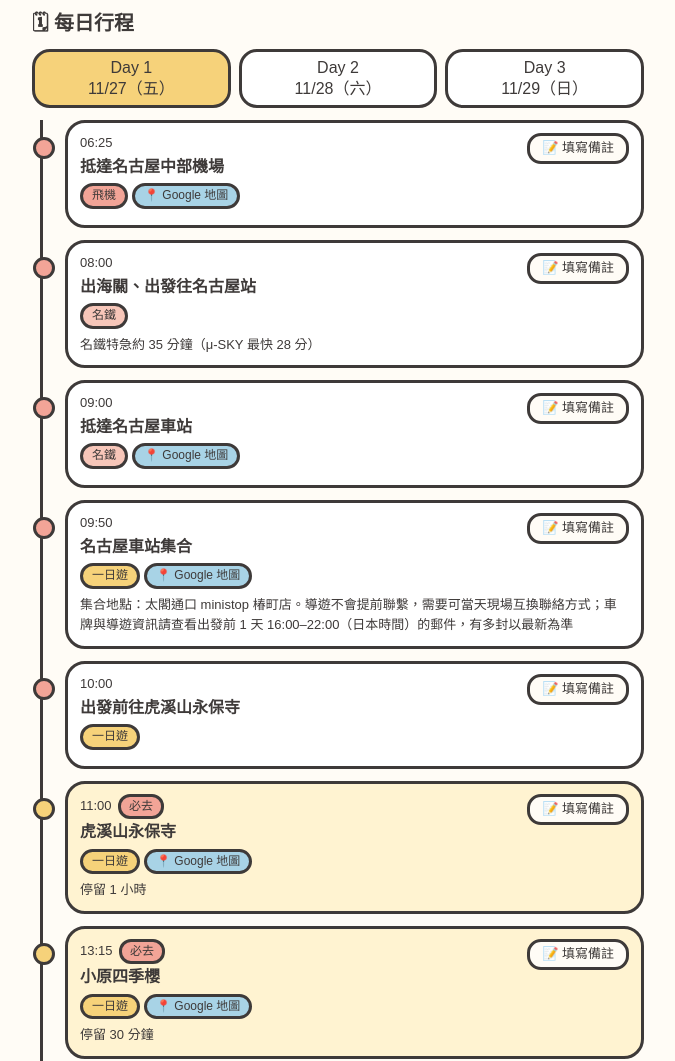
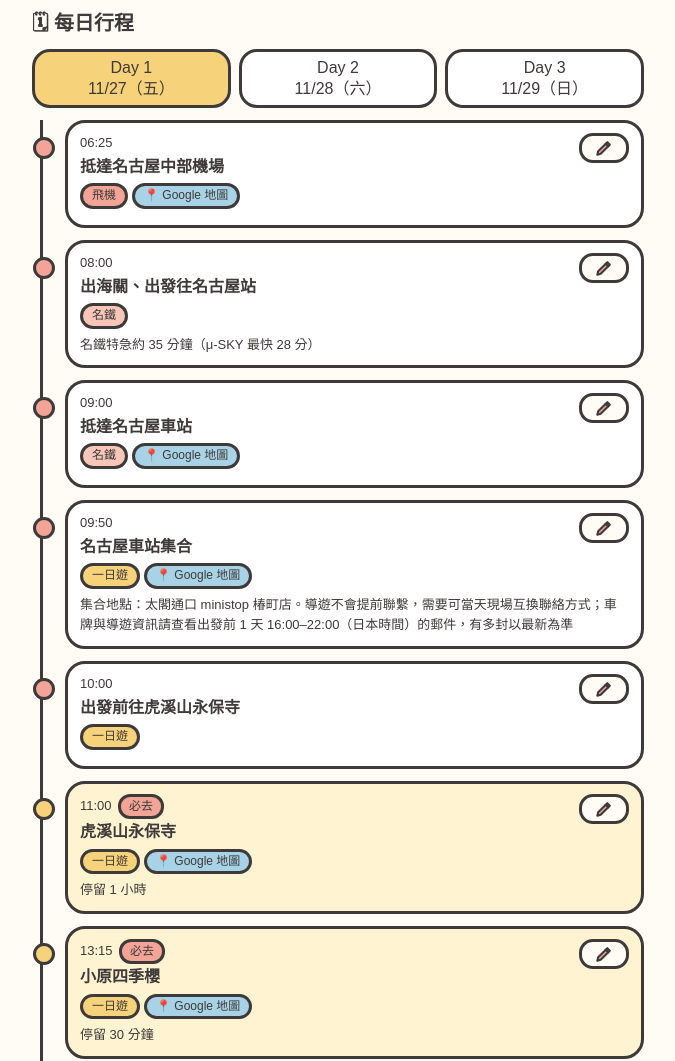
Before and after one commit to aa0065789-create/-, a plain HTML site: page index.html in a window 1280 px wide. Shown: the part 1040-2101 px from the top of the page, without its empty margins (302-977 px from the left). Drawn offline with Linux system fonts and the light colour scheme; a web font is replaced by a local one.

Commit message:
Update index.html

```diff
--- a/index.html
+++ b/index.html
@@ -1,6 +1,6 @@
 <!DOCTYPE html>
 <html lang="zh-Hant"><head><meta charset="utf-8">
-<meta name="viewport" content="width=device-width, initial-scale=1, viewport-fit=cover">
+<meta name="viewport" content="width=device-width, initial-scale=1, maximum-scale=1, viewport-fit=cover">
 <title>名古屋快閃 2026.11</title>
 <link rel="preconnect" href="https://fonts.googleapis.com"><link rel="preconnect" href="https://fonts.gstatic.com" crossorigin>
 <link href="https://fonts.googleapis.com/css2?family=Huninn&display=swap" rel="stylesheet">
@@ -22,7 +22,7 @@ section{margin-bottom:28px}h2{font-size:20px;margin:0 0 10px}
 .tabs{display:flex;gap:8px;margin-bottom:12px}.tabs button{flex:1;font:inherit;color:var(--ink);background:#fff;border:3px solid var(--ink);border-radius:18px;padding:6px 2px;cursor:pointer;line-height:1.3}
 .tabs button.on{background:var(--ye);animation:bounce .5s}
 .tl{position:relative;padding-left:22px;border-left:3px solid var(--ink);margin-left:8px}.tl.pop .it{animation:pop .5s both}
-.it{position:relative;margin-bottom:12px;background:#fff;border:3px solid var(--ink);border-radius:20px;padding:10px 12px;animation-delay:calc(var(--i)*40ms)}
+.it{overflow-wrap:anywhere;position:relative;margin-bottom:12px;background:#fff;border:3px solid var(--ink);border-radius:20px;padding:10px 12px;animation-delay:calc(var(--i)*40ms)}
 .it::before{content:"";position:absolute;left:-35px;top:14px;width:16px;height:16px;border-radius:50%;background:var(--co);border:3px solid var(--ink)}
 .it.must{background:#FFF3D1}.it.must::before{background:var(--ye)}
 .tm{font-size:13px}.it h3{margin:0;font-size:16px}.it p{margin:4px 0 0;font-size:13px}
@@ -30,7 +30,7 @@ section{margin-bottom:28px}h2{font-size:20px;margin:0 0 10px}
 .t-air{background:var(--co)}.t-sub{background:var(--bl)}.t-walk{background:var(--gr)}.t-bus{background:var(--ye)}.t-train{background:#F7C6B9}
 label.td{display:flex;gap:10px;align-items:center;padding:6px 0;cursor:pointer}label.td input{appearance:none;width:24px;height:24px;border:3px solid var(--ink);border-radius:8px;background:#fff;flex:none;display:grid;place-content:center}
 label.td input:checked{background:var(--gr)}label.td input:checked::after{content:"✓";font-size:16px;line-height:1}label.td input:checked+span{text-decoration:line-through;opacity:.6}
-input,select,textarea{font-size:16px!important}.f{font:inherit;color:var(--ink);background:#fff;border:3px solid var(--ink);border-radius:14px;padding:6px 10px;width:100%;min-width:0}.nbt{font:inherit;font-size:13px;border:3px solid var(--ink);border-radius:14px;background:var(--bg);color:var(--ink);padding:2px 12px;margin-top:6px;cursor:pointer}.nbt.has{background:var(--ye)}.top{display:flex;justify-content:space-between;align-items:flex-start;gap:8px}.top .nbt{margin-top:0;flex:none}.mp{display:inline-block;border:3px solid var(--ink);border-radius:14px;padding:0 9px;font-size:12px;background:var(--bl);color:var(--ink);text-decoration:none;margin:0 4px 2px 0}.in .f,.card>textarea.f{margin-top:6px}.br{display:flex;gap:6px;flex-wrap:wrap;align-items:center;margin-top:6px}.nv{margin-top:8px;background:#FFF3D1;border:3px dashed var(--ink);border-radius:14px;padding:6px 10px;white-space:pre-wrap;font-size:14px}.mk{margin-left:6px}.lb{display:block;font-size:13px}.lb .f{margin-top:2px}.g{display:grid;grid-template-columns:1fr 1fr;gap:6px}.row{display:flex;align-items:center;gap:8px;background:#fff;border:3px solid var(--ink);border-radius:18px;padding:8px 12px;margin-bottom:8px;animation:pop .4s both}.row .x{margin-left:auto;text-align:right}.row button{font:inherit;border:3px solid var(--ink);border-radius:12px;background:var(--bg);cursor:pointer;color:var(--ink)}
+input,select,textarea{font-size:16px!important;touch-action:manipulation}.f{font:inherit;color:var(--ink);background:#fff;border:3px solid var(--ink);border-radius:14px;padding:6px 10px;width:100%;min-width:0}.nbt{font:inherit;font-size:13px;border:3px solid var(--ink);border-radius:14px;background:var(--bg);color:var(--ink);padding:2px 12px;margin-top:6px;cursor:pointer}.nbt.has{background:var(--ye)}.nbt svg{display:block}.top{display:flex;justify-content:space-between;align-items:flex-start;gap:8px}.top .nbt{margin-top:0;flex:none}.mp{display:inline-block;border:3px solid var(--ink);border-radius:14px;padding:0 9px;font-size:12px;background:var(--bl);color:var(--ink);text-decoration:none;margin:0 4px 2px 0}.in .f,.card>textarea.f{margin-top:6px}.br{display:flex;gap:6px;flex-wrap:wrap;align-items:center;margin-top:6px}.nv{overflow-wrap:anywhere;margin-top:8px;background:#FFF3D1;border:3px dashed var(--ink);border-radius:14px;padding:6px 10px;white-space:pre-wrap;font-size:14px}.mk{margin-left:6px}.lb{display:block;font-size:13px}.lb .f{margin-top:2px}.g{display:grid;grid-template-columns:1fr 1fr;gap:6px}.row{display:flex;align-items:center;gap:8px;background:#fff;border:3px solid var(--ink);border-radius:18px;padding:8px 12px;margin-bottom:8px;animation:pop .4s both}.row .x{margin-left:auto;text-align:right}.row button{font:inherit;border:3px solid var(--ink);border-radius:12px;background:var(--bg);cursor:pointer;color:var(--ink)}
 @keyframes bounce{0%{transform:scale(.85)}50%{transform:scale(1.12)}100%{transform:scale(1)}}
 @keyframes pop{0%{opacity:0;transform:translateY(18px) scale(.95)}70%{transform:translateY(-4px)}100%{opacity:1;transform:none}}
 @keyframes wig{0%,90%,100%{transform:rotate(0)}93%{transform:rotate(-6deg)}97%{transform:rotate(6deg)}}
@@ -131,16 +131,16 @@ const D=[
 ["20:00","抵達名古屋中部機場","20:00 前需抵達","train"],
 ["22:55","回程飛機","第四天 01:30 抵達桃園，15:00 回到宜蘭","air"]]}];
 let cur=0,ed=null,dc=null,dr=null,dt,dl=null,N={};try{N=JSON.parse(localStorage.getItem("ngyN")||"{}")}catch(e){}
-const M={"抵達名古屋中部機場":"中部国際空港 セントレア","抵達名古屋車站":"名古屋駅","名古屋車站集合":"ミニストップ 椿町店 名古屋","結束行程回到名古屋":"ミニストップ 椿町店 名古屋","虎溪山永保寺":"虎渓山永保寺","小原四季櫻":"小原四季桜","香嵐溪":"香嵐渓","麵家獅子丸拉麵":"麺家 獅子丸 名古屋駅","世界の山ちゃん":"世界の山ちゃん 名古屋","辦理入住":"BASE LAYER HOTEL NAGOYA NISHIKI","回飯店休息":"BASE LAYER HOTEL NAGOYA NISHIKI","回飯店拿行李":"BASE LAYER HOTEL NAGOYA NISHIKI","飛驒高山老街":"飛騨高山 古い町並","合掌村":"白川郷 合掌造り集落","蓬萊軒鰻魚飯":"蓬莱軒 松坂屋店","榮商圈":"名古屋 栄","唐吉訶德":"ドン・キホーテ 名古屋 栄","祖父江銀杏":"祖父江ぎんなんパーク","名古屋城":"名古屋城","矢場味噌豬排":"矢場とん 松坂屋店","HARBS 榮本店":"HARBS 栄本店"};
+const IC='<svg viewBox="0 0 24 24" width="20" height="20" fill="none" stroke="#3E3A39" stroke-width="2.5" stroke-linecap="round" stroke-linejoin="round" aria-hidden="true"><path d="M4 20l1-4L16 5l3 3L8 19z" fill="#F2A497"/><path d="M14 7l3 3"/></svg>';const M={"抵達名古屋中部機場":"中部国際空港 セントレア","抵達名古屋車站":"名古屋駅","名古屋車站集合":"ミニストップ 椿町店 名古屋","結束行程回到名古屋":"ミニストップ 椿町店 名古屋","虎溪山永保寺":"虎渓山永保寺","小原四季櫻":"小原四季桜","香嵐溪":"香嵐渓","麵家獅子丸拉麵":"麺家 獅子丸 名古屋駅","世界の山ちゃん":"世界の山ちゃん 名古屋","辦理入住":"BASE LAYER HOTEL NAGOYA NISHIKI","回飯店休息":"BASE LAYER HOTEL NAGOYA NISHIKI","回飯店拿行李":"BASE LAYER HOTEL NAGOYA NISHIKI","飛驒高山老街":"飛騨高山 古い町並","合掌村":"白川郷 合掌造り集落","蓬萊軒鰻魚飯":"蓬莱軒 松坂屋店","榮商圈":"名古屋 栄","唐吉訶德":"ドン・キホーテ 名古屋 栄","祖父江銀杏":"祖父江ぎんなんパーク","名古屋城":"名古屋城","矢場味噌豬排":"矢場とん 松坂屋店","HARBS 榮本店":"HARBS 栄本店"};
 const esc=t=>t.replace(/[&<>]/g,c=>({"&":"&amp;","<":"&lt;",">":"&gt;"}[c]));
 const kl=k=>{const[a,b]=String(k).split("-"),d=D[a];return`Day ${+a+1}　${d.x[b][0]} ${d.x[b][1]}`};
-function drawI(k){const[a,j]=k.split("-");if(+a!==cur)return;const it=tl.children[+j];if(!it)return;const c=it.querySelector(".in"),b=it.querySelector("[data-j]"),m=it.querySelector(".mk"),h=N[k];
-b.textContent="📝 "+(h?"編輯備註":"填寫備註");b.classList.toggle("has",!!h);m.style.display=h?"":"none";
-c.innerHTML=ed===k?`<textarea class="f" rows="3" placeholder="寫下這個行程的備註，或改去哪裡……">${esc(dr!==null?dr:(h||""))}</textarea><div class="br"><button class="nbt" data-act="save">💾 儲存</button><button class="nbt" data-act="cancel">取消</button>${h?`<button class="nbt" data-act="del" style="background:var(--co)">${dc===k?"再按一次確認刪除":"🗑 刪除"}</button>`:""}</div>`:(h?`<div class="nv">📝 ${esc(h)}</div>`:"")}
+function drawI(k){const[a,j]=k.split("-");if(+a!==cur)return;const it=tl.children[+j];if(!it)return;const c=it.querySelector(".in"),b=it.querySelector("[data-j]"),h=N[k];
+b.innerHTML=IC;b.classList.toggle("has",!!h);
+c.innerHTML=ed===k?`<textarea class="f" rows="3" placeholder="寫下這個行程的備註，或改去哪裡……">${esc(dr!==null?dr:(h||""))}</textarea><div class="br"><button class="nbt" data-act="save">💾 儲存</button><button class="nbt" data-act="cancel">取消</button>${h?`<button class="nbt" data-act="del" style="background:var(--co)">${dc===k?"再按一次確認刪除":"🗑 刪除"}</button>`:""}</div>`:(h?`<div class="nv">${esc(h)}</div>`:"")}
 const tabs=document.getElementById("tabs"),tl=document.getElementById("tl");
 function show(n){cur=n;ed=null;dc=null;dr=null;[...tabs.children].forEach((b,i)=>b.classList.toggle("on",i==n));
 tl.classList.remove("pop");void tl.offsetWidth;
-tl.innerHTML=D[n].x.map((e,i)=>`<div class="it${e[4]?" must":""}" style="--i:${i}"><div class="top"><div style="min-width:0"><div class="tm">${e[0]}${e[4]?'<span class="must-b">必去</span>':""}<span class="mk" style="display:${N[n+"-"+i]?"":"none"}">📝</span></div><h3>${e[1]}</h3></div><button class="nbt${N[n+"-"+i]?" has":""}" data-j="${i}">📝 ${N[n+"-"+i]?"編輯備註":"填寫備註"}</button></div><div style="margin-top:2px">${e[3].split(",").map(k=>`<span class="pill ${T[k][1]}">${T[k][0]}</span>`).join("")}${M[e[1]]?`<a class="mp" href="https://www.google.com/maps/search/?api=1&query=${encodeURIComponent(M[e[1]])}" target="_blank" rel="noopener">📍 Google 地圖</a>`:""}</div><p>${e[2]}</p><div class="in"></div></div>`).join("");
+tl.innerHTML=D[n].x.map((e,i)=>`<div class="it${e[4]?" must":""}" style="--i:${i}"><div class="top"><div style="min-width:0"><div class="tm">${e[0]}${e[4]?'<span class="must-b">必去</span>':""}</div><h3>${e[1]}</h3></div><button class="nbt${N[n+"-"+i]?" has":""}" data-j="${i}" aria-label="備註">${IC}</button></div><div style="margin-top:2px">${e[3].split(",").map(k=>`<span class="pill ${T[k][1]}">${T[k][0]}</span>`).join("")}${M[e[1]]?`<a class="mp" href="https://www.google.com/maps/search/?api=1&query=${encodeURIComponent(M[e[1]])}" target="_blank" rel="noopener">📍 Google 地圖</a>`:""}</div><p>${e[2]}</p><div class="in"></div></div>`).join("");
 D[n].x.forEach((e,i)=>drawI(n+"-"+i));tl.classList.add("pop")}
 D.forEach((o,i)=>{const b=document.createElement("button");b.innerHTML=`Day ${i+1}<br>${o.d}（${o.w}）`;b.onclick=()=>show(i);tabs.appendChild(b)});show(0);
 const todo=["護照","登機資訊（MM724／MM723）","KLOOK／KKDAY 憑證","名鐵車票","日圓現金","網卡或 eSIM","行動電源","保暖外套","確認一日遊司機（前一天）"];
```
